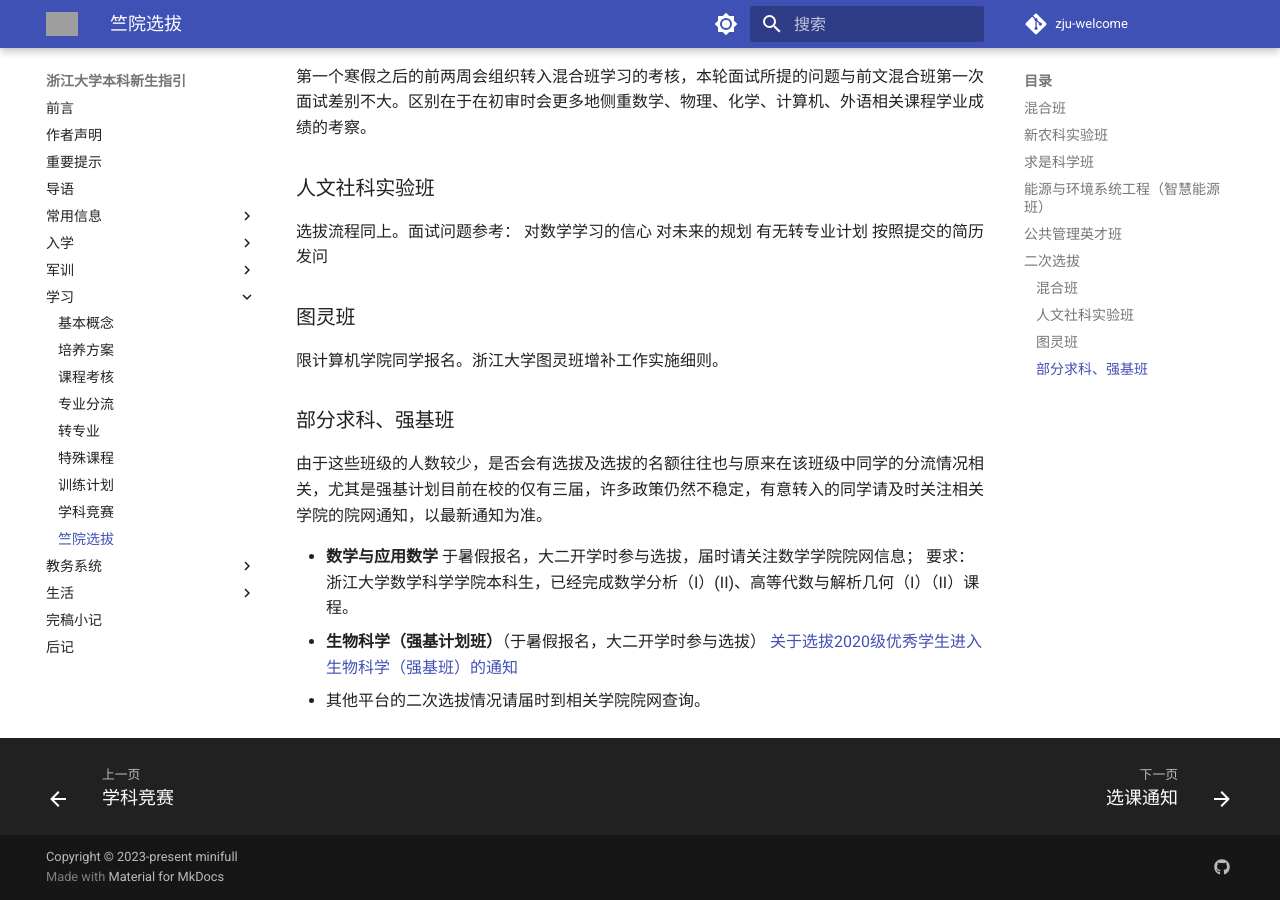
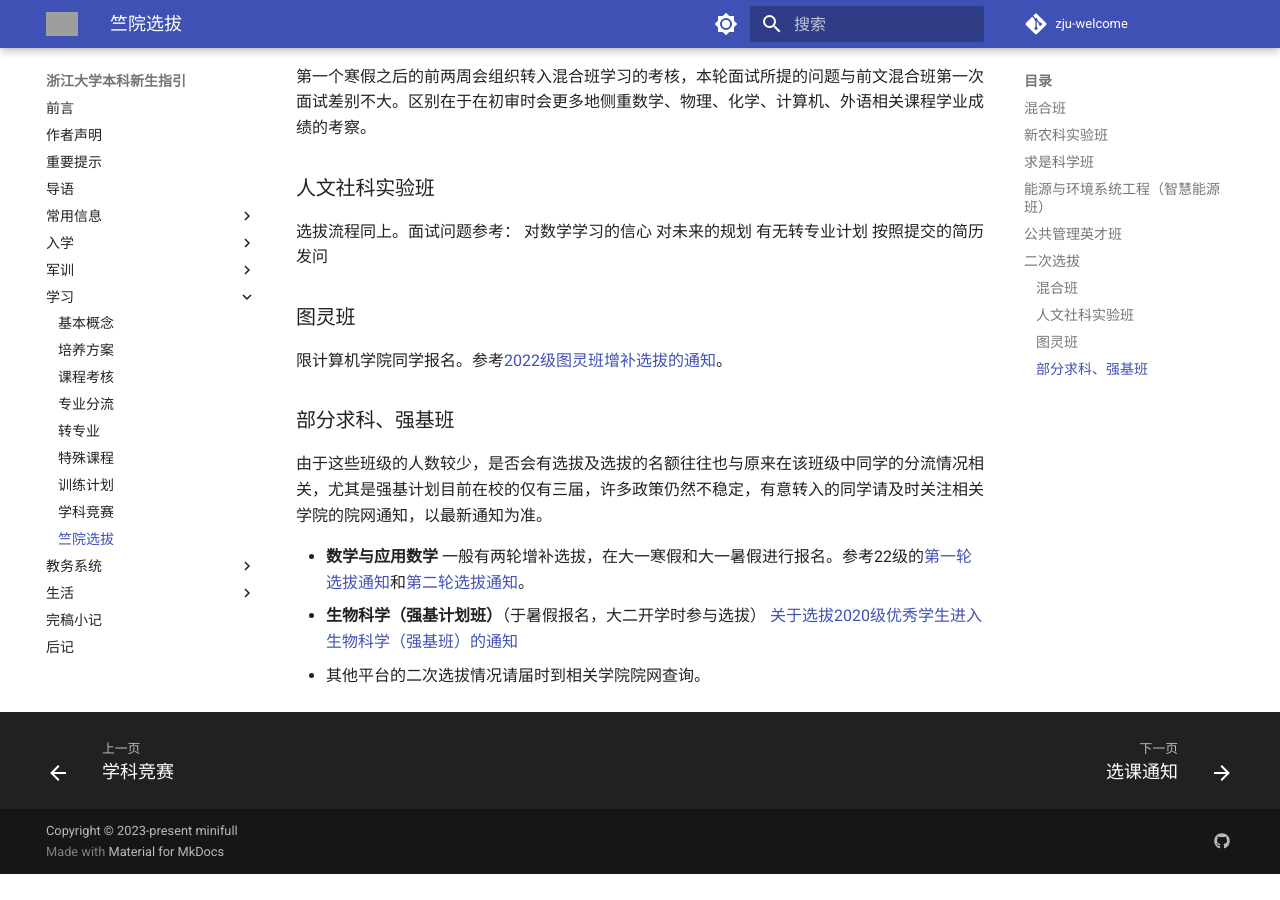
Before and after one commit to mini-full/zju-welcome, an MkDocs documentation site: the page built from docs/learning/intoCKC.md, in a window 1280 px wide and 900 px high, scrolled down 2172 px. Built offline with MkDocs 1.6.1 and Material for MkDocs 9.7.7, drawn with Linux system fonts in a browser that asks for light colours; comment, search, counter and statistics services are not loaded; after the commit the page ends 3046 px from its top, so only the background shows below that; grey boxes are pictures that could not be loaded.

Commit message:
add links to cspo and math

```diff
--- a/docs/learning/intoCKC.md
+++ b/docs/learning/intoCKC.md
@@ -73,15 +73,14 @@
 
 ### 图灵班
 
-限计算机学院同学报名。浙江大学图灵班增补工作实施细则。
+限计算机学院同学报名。参考[2022级图灵班增补选拔的通知](http://cspo.zju.edu.cn/2023/0220/c29529a2716466/page.htm)。
 
 ### 部分求科、强基班
 
 由于这些班级的人数较少，是否会有选拔及选拔的名额往往也与原来在该班级中同学的分流情况相关，尤其是强基计划目前在校的仅有三届，许多政策仍然不稳定，有意转入的同学请及时关注相关学院的院网通知，以最新通知为准。
 
 - **数学与应用数学**
-于暑假报名，大二开学时参与选拔，届时请关注数学学院院网信息；
-要求：浙江大学数学科学学院本科生，已经完成数学分析（I）(II)、高等代数与解析几何（I）（II）课程。
+一般有两轮增补选拔，在大一寒假和大一暑假进行报名。参考22级的[第一轮选拔通知](http://www.math.zju.edu.cn/2023/0126/c38080a2711731/page.htm)和[第二轮选拔通知](http://www.math.zju.edu.cn/2023/0725/c38080a2785788/page.htm)。
 - **生物科学（强基计划班）**（于暑假报名，大二开学时参与选拔）
-    [关于选拔2020级优秀学生进入生物科学（强基班）的通知](http://www.cls.office.zju.edu.cn/2021/0819/c25871a2415535/page.htm)
+[关于选拔2020级优秀学生进入生物科学（强基班）的通知](http://www.cls.office.zju.edu.cn/2021/0819/c25871a2415535/page.htm)
 - 其他平台的二次选拔情况请届时到相关学院院网查询。
```
